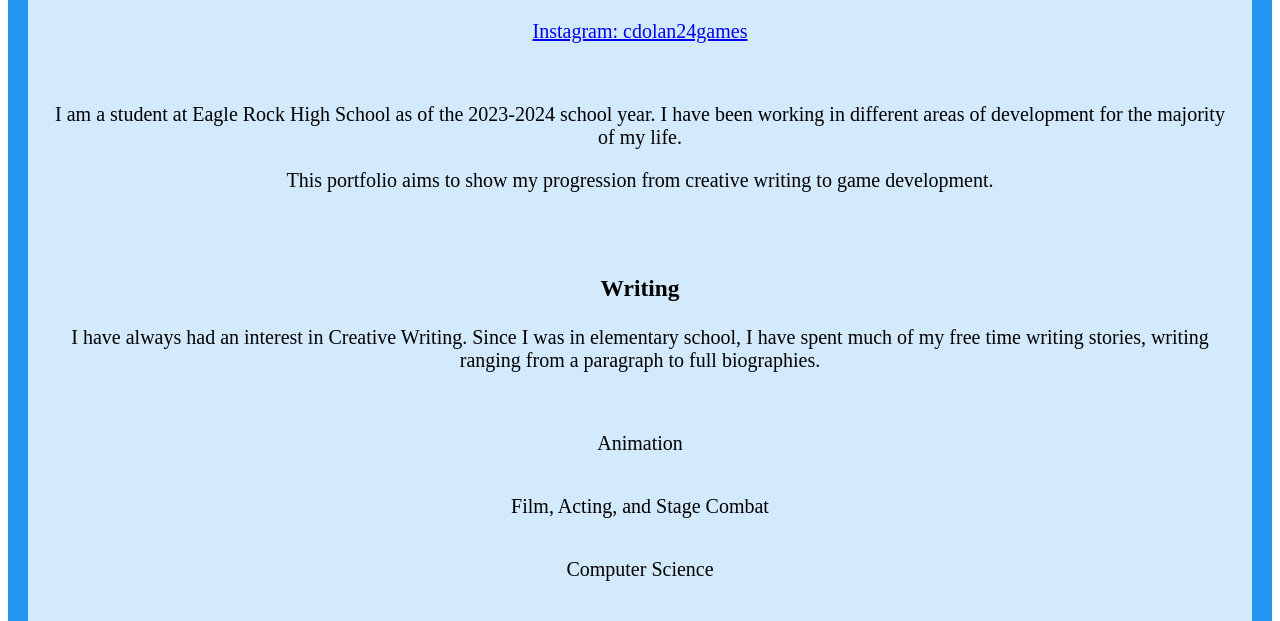
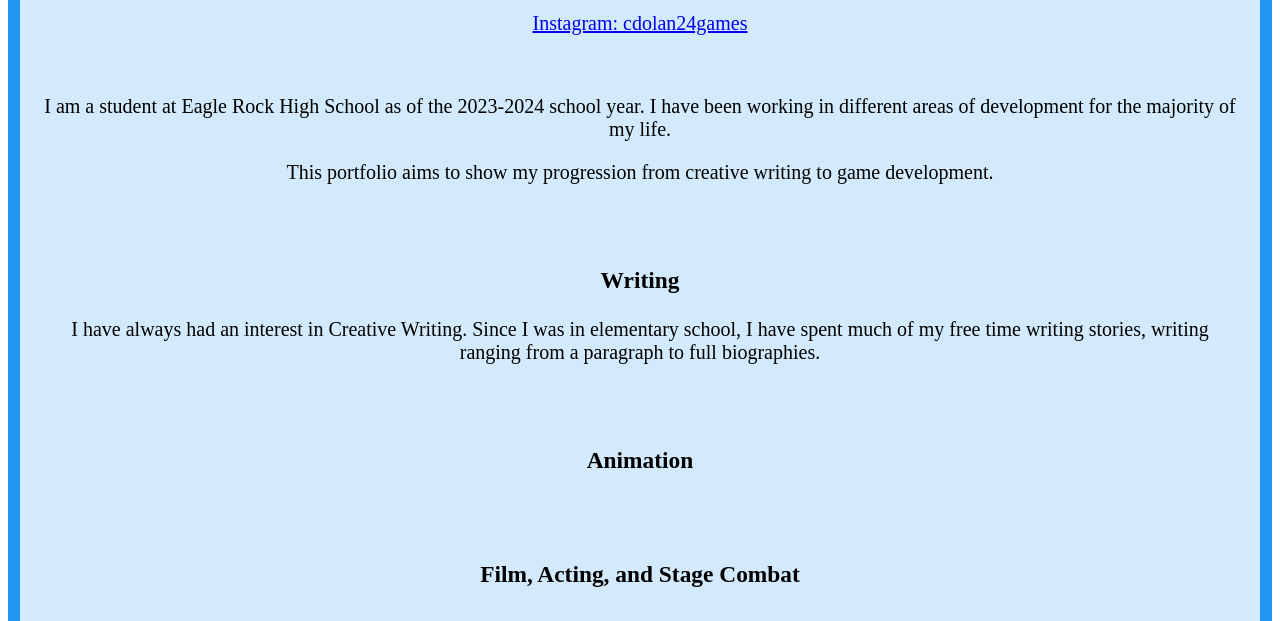
Before and after one commit to cdolan24/cdolan24.github.io, a plain HTML site: page index.html in a window 1280 px wide. Shown: the part 179-800 px from the top of the page. Drawn offline with Linux system fonts and the light colour scheme.

Commit message:
Update index.html

```diff
--- a/index.html
+++ b/index.html
@@ -26,7 +26,7 @@
         'menu docs docs docs docs docs docs';
         'menu prototypes prototypes prototypes prototypes prototypes prototypes';
         background-color: #2196F3;
-        padding: 20px;
+        padding: 12px;
       }
 
       .grid-item {
@@ -37,6 +37,7 @@
       }
     </style>
   </head>
+<!-- Title -->
   <div class="grid-container">
     <div class="grid-item">
       <h1>Connor Dolan's Game Design Portfolio</h1>
@@ -44,18 +45,28 @@
       <a href="https://www.instagram.com/cdolan24games/">Instagram: cdolan24games</a>
     </div>
 
+<!-- Information -->
     <div class="grid-item">
       <p>I am a student at Eagle Rock High School as of the 2023-2024 school year. I have been working in different areas of development for the majority of my life.</p>
       <p>This portfolio aims to show my progression from creative writing to game development.</p>
     </div>
 
+<!-- Writing -->
     <div class="grid-item">
       <h3>Writing</h3>
       <p>I have always had an interest in Creative Writing. Since I was in elementary school, I have spent much of my free time writing stories, writing ranging from a paragraph to full biographies.</p>
     </div>
 
-    <div class="grid-item">Animation</div>
-    <div class="grid-item">Film, Acting, and Stage Combat</div>
+<!-- Animation -->
+    <div class="grid-item">
+      <h3>Animation</h3>
+    </div>
+
+<!--  -->
+    <div class="grid-item">
+      <h3>Film, Acting, and Stage Combat</h3>
+    </div>
+
     <div class="grid-item">Computer Science</div>
     <div class="grid-item">Design Documents</div>
     <div class="grid-item">Game Prototypes</div>
```
